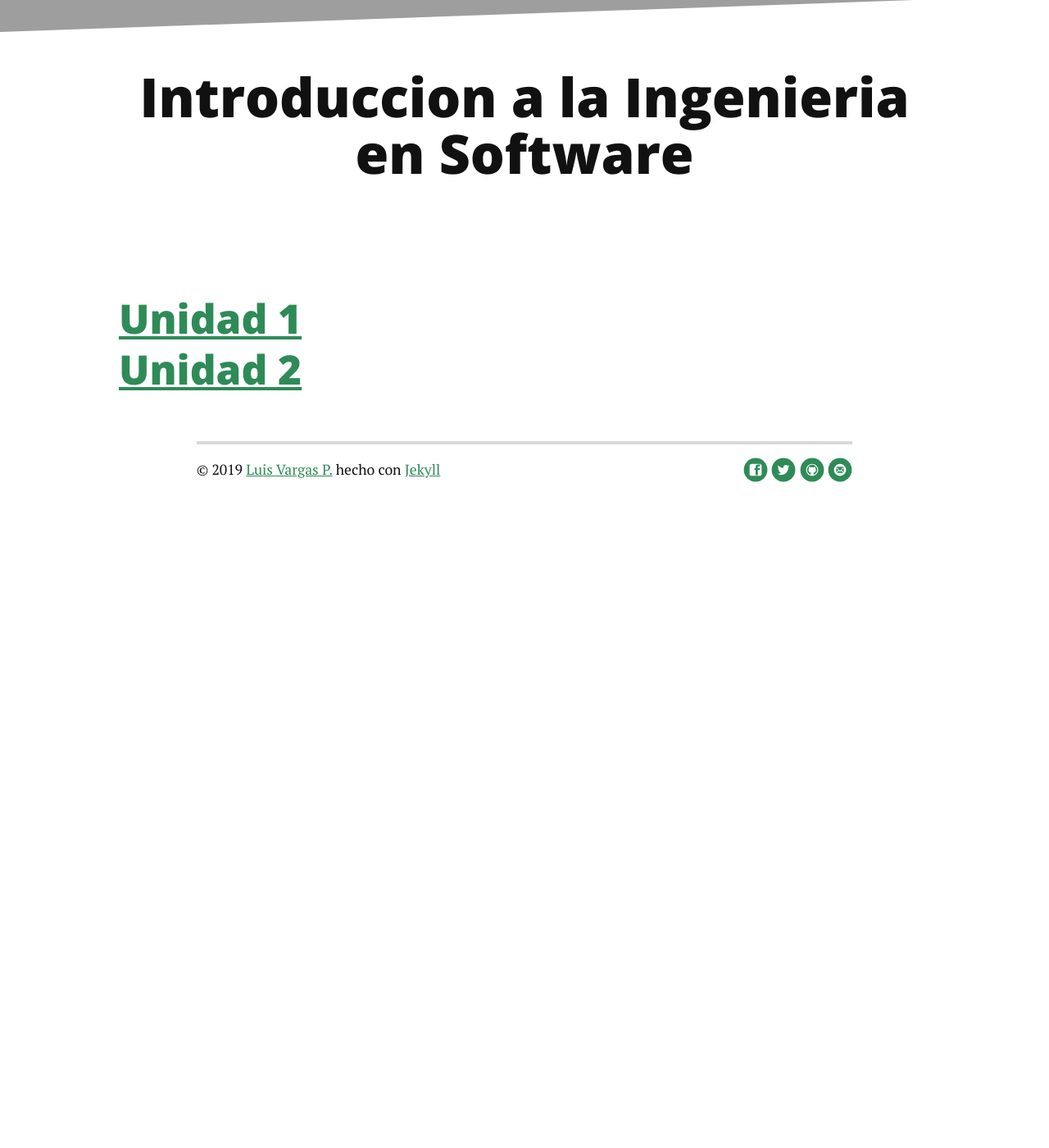
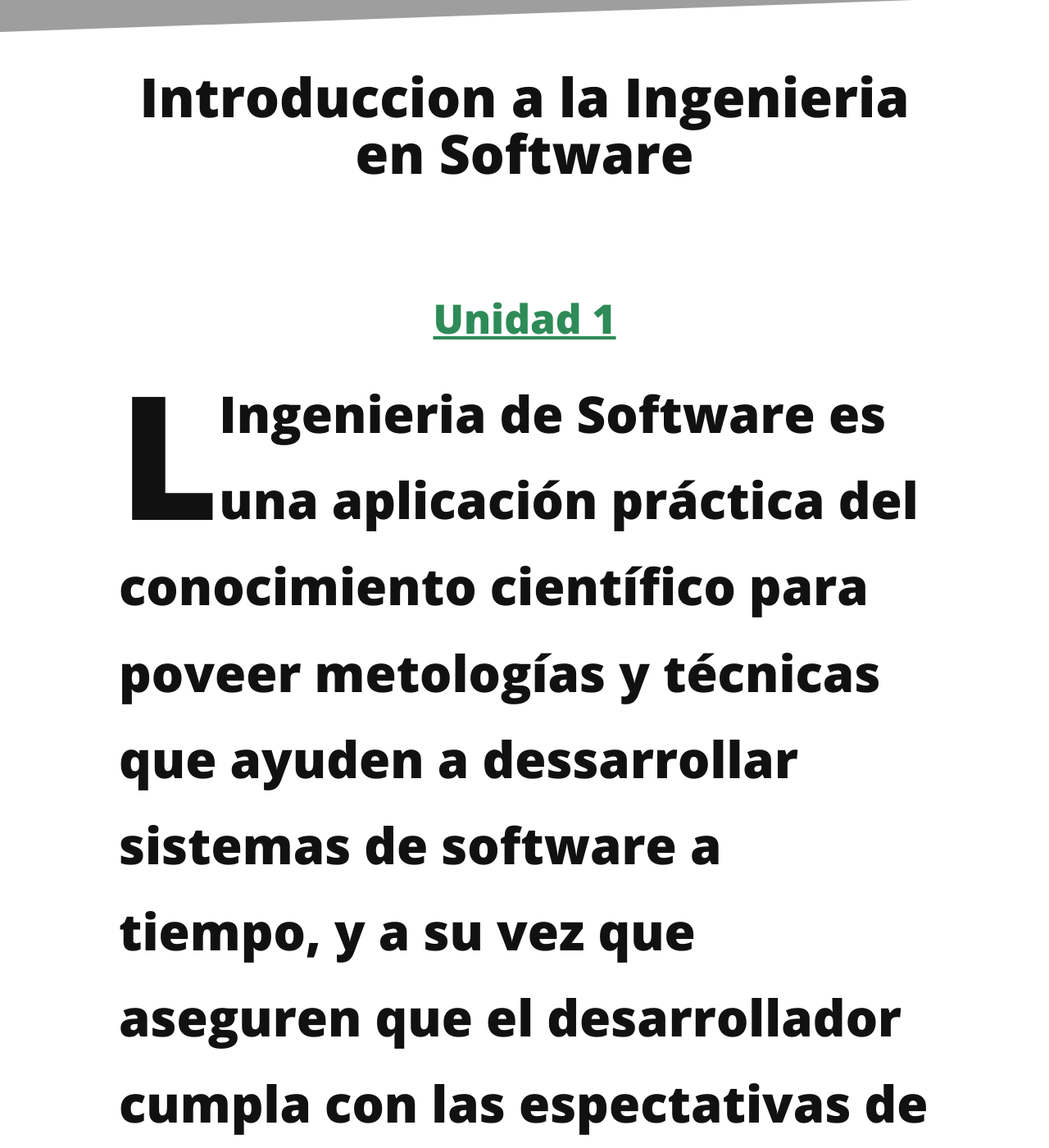
Before and after one commit to BlogdeLenguaje/BlogdeLenguaje.github.io, a Jekyll site: the page built from about.md, in a window 1280 px wide and 1400 px high, scrolled down 279 px. Shown: the whole window at 82% size. Built offline with Jekyll 4.4.1, drawn with Linux system fonts in a browser that asks for light colours; nearby versions of some CDN libraries; before the commit the page ends 909 px from its top, so only the background shows below that; some of the changed text lies outside the part shown; grey boxes are pictures that could not be loaded.

Commit message:
Update about.md

```diff
--- a/about.md
+++ b/about.md
@@ -22,7 +22,9 @@ title: Unidades
       <a href="{{ paginator.next_page_path | prepend: site.baseurl }}" class="next button__outline">Temas siguientes</a>
     {% endif %}
  <h2>
- <a href="https://luisvargasp.github.io/blog/Unidad-1/">Unidad 1</a> <br>
- <a href="https://luisvargasp.github.io/blog/Unidad-2/">Unidad 2</a>
+ <center><a href="https://luisvargasp.github.io/blog/Unidad-1/">Unidad 1</a><br></center>
+ <p aling="justify"><p class="intro"><span class="dropcap">L</span> Ingenieria de Software es una aplicación práctica del conocimiento científico para poveer metologías y técnicas que ayuden a dessarrollar sistemas de software a tiempo, y a su vez que aseguren que el desarrollador cumpla con las espectativas de calidad y permanezca dentro del presupuesto.</p>
+ <center><a href="https://luisvargasp.github.io/blog/Unidad-2/">Unidad 2</a></center>
+ <p aling="justify"><p class="intro"><span class="dropcap">U</span>n conjunto estructurado de actividades necesarias para desarrollar un sistema de software.<br></p>
  </h2>
 </div>
```
